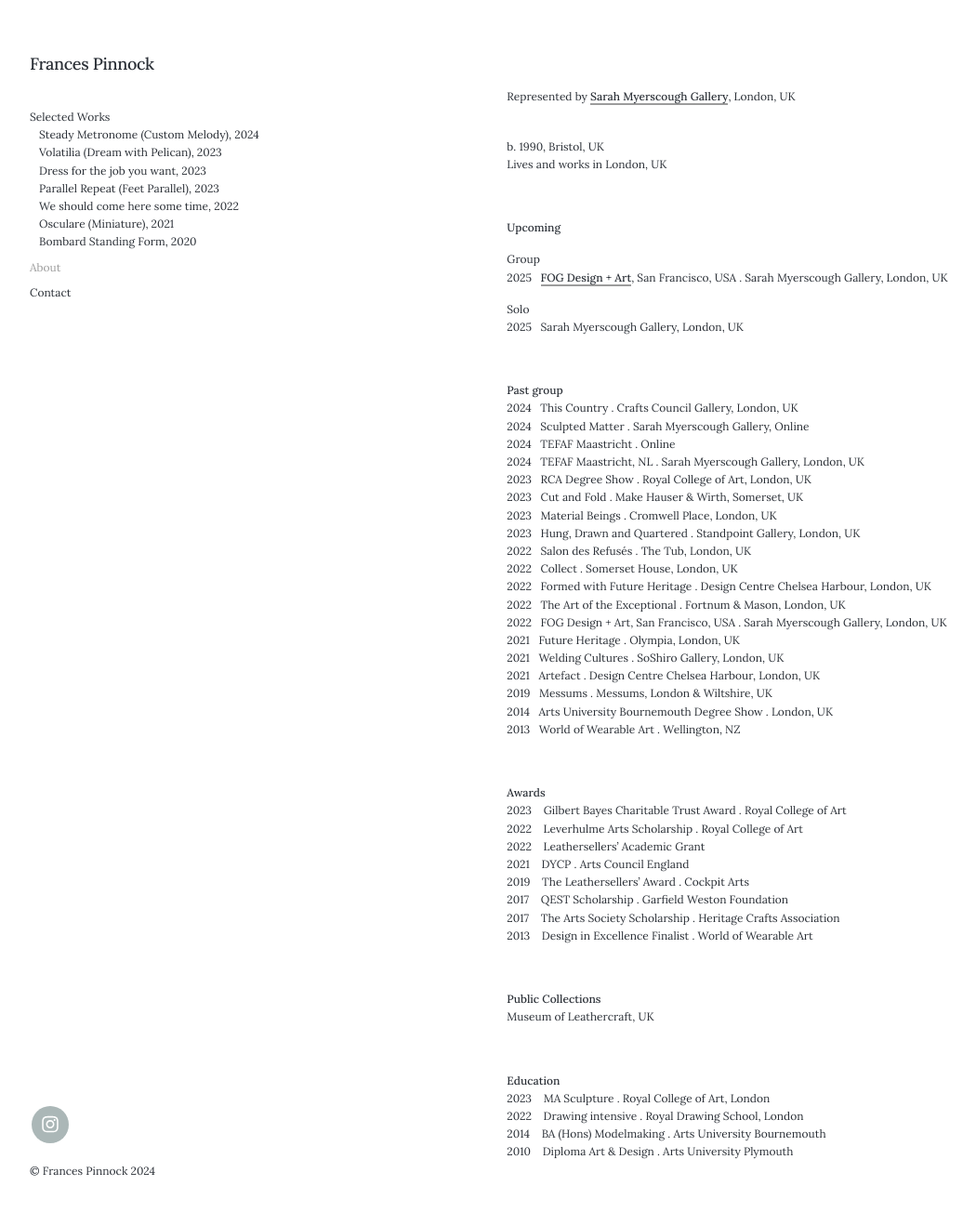
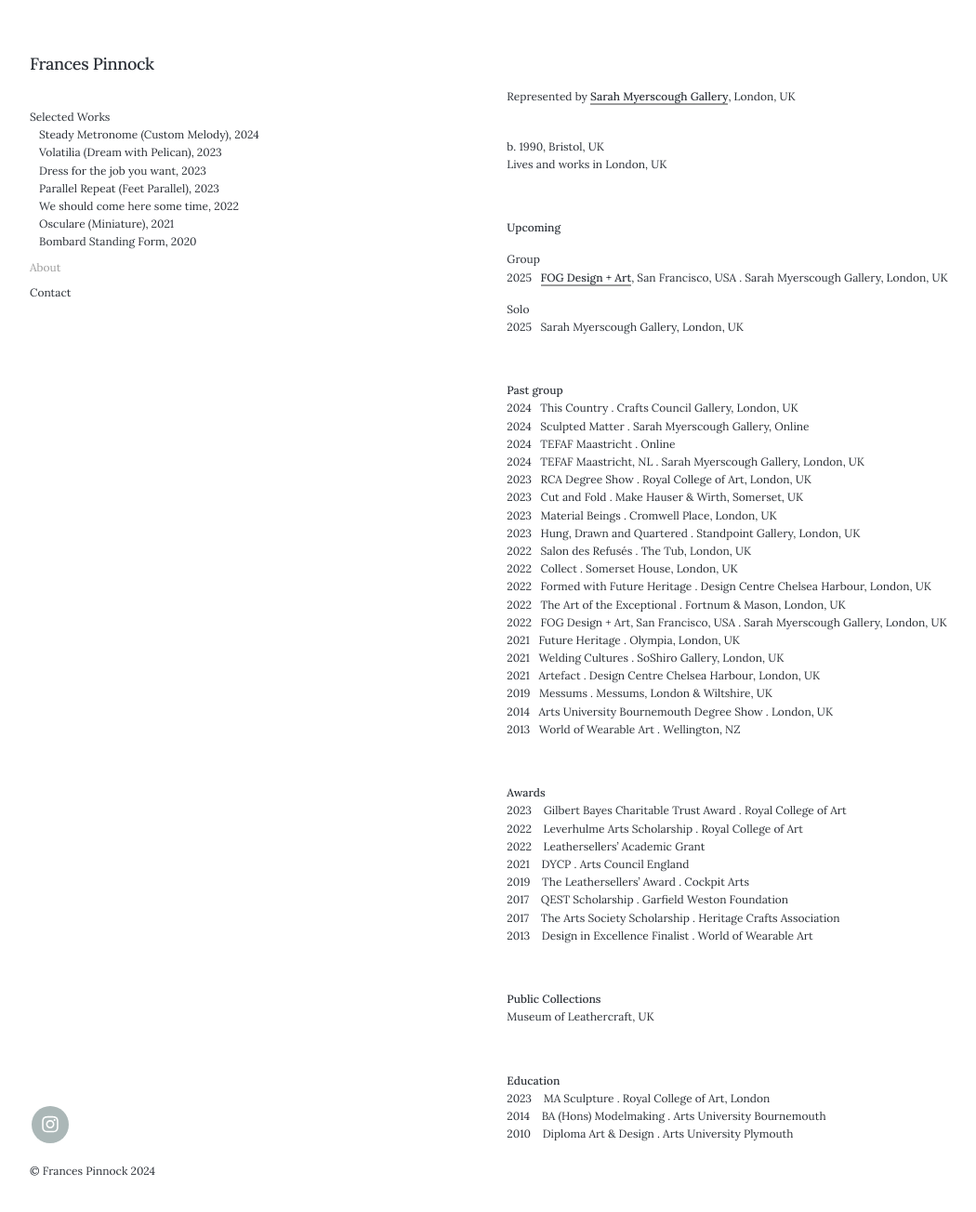
Before and after one commit to francespinnock/francespinnock.github.io, a Jekyll site: the page built from _pages/about.md, in a window 1280 px wide and 1309 px high. Shown: the top 1304 px of the window at 93% size, without its empty margins (28-1078 px from the left). Built offline with Jekyll 4.4.1, drawn with Linux system fonts in a browser that asks for light colours; nearby versions of some CDN libraries; some web fonts are replaced.

Commit message:
Update about.md

```diff
--- a/_pages/about.md
+++ b/_pages/about.md
@@ -66,6 +66,5 @@ Museum of Leathercraft, UK
 
 **Education**
 2023&nbsp;&nbsp;&nbsp; MA Sculpture . Royal College of Art, London
-2022&nbsp;&nbsp;&nbsp; Drawing intensive . Royal Drawing School, London
 2014&nbsp;&nbsp;&nbsp; BA (Hons) Modelmaking . Arts University Bournemouth
 2010&nbsp;&nbsp;&nbsp; Diploma Art & Design . Arts University Plymouth
```
